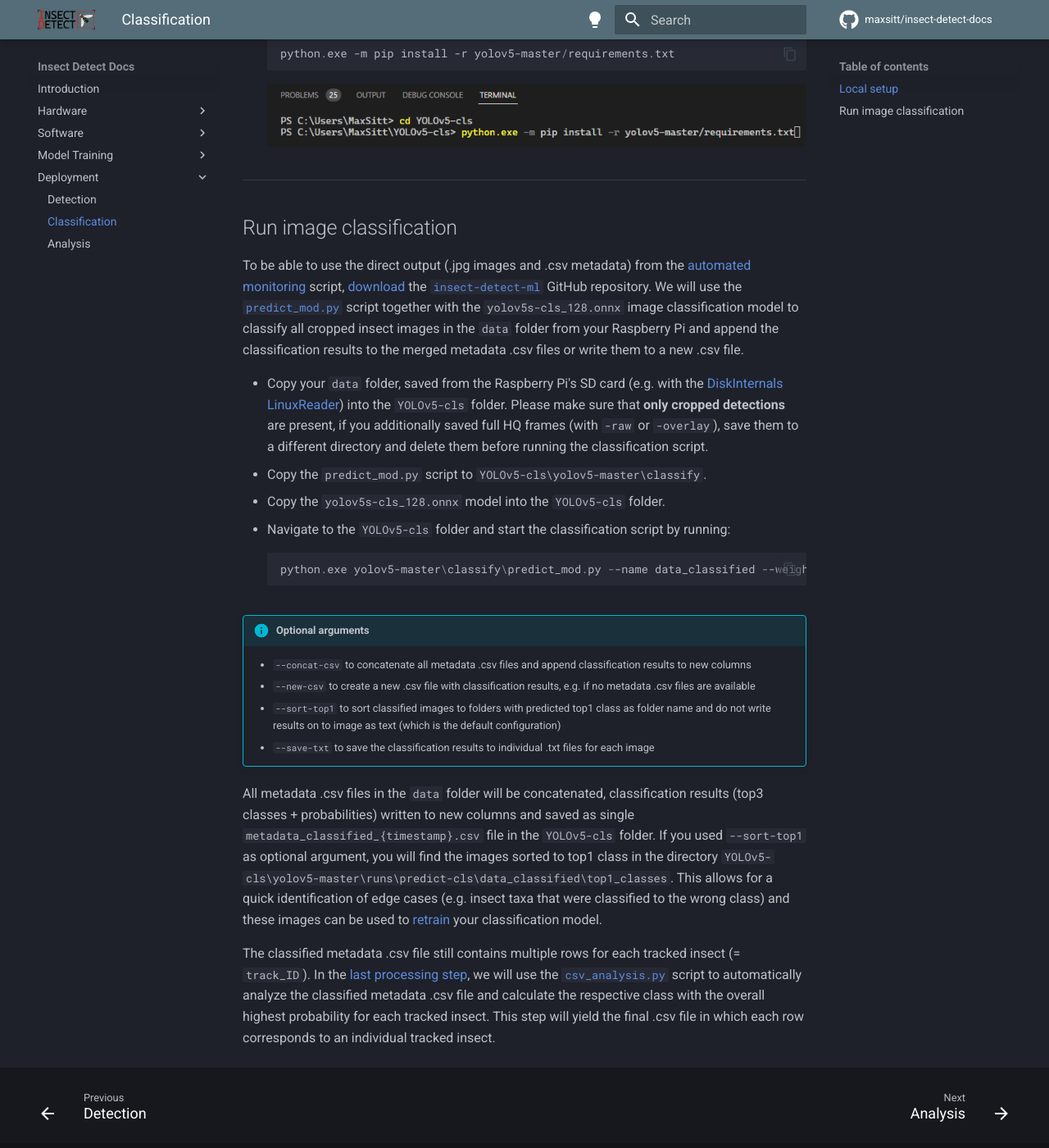
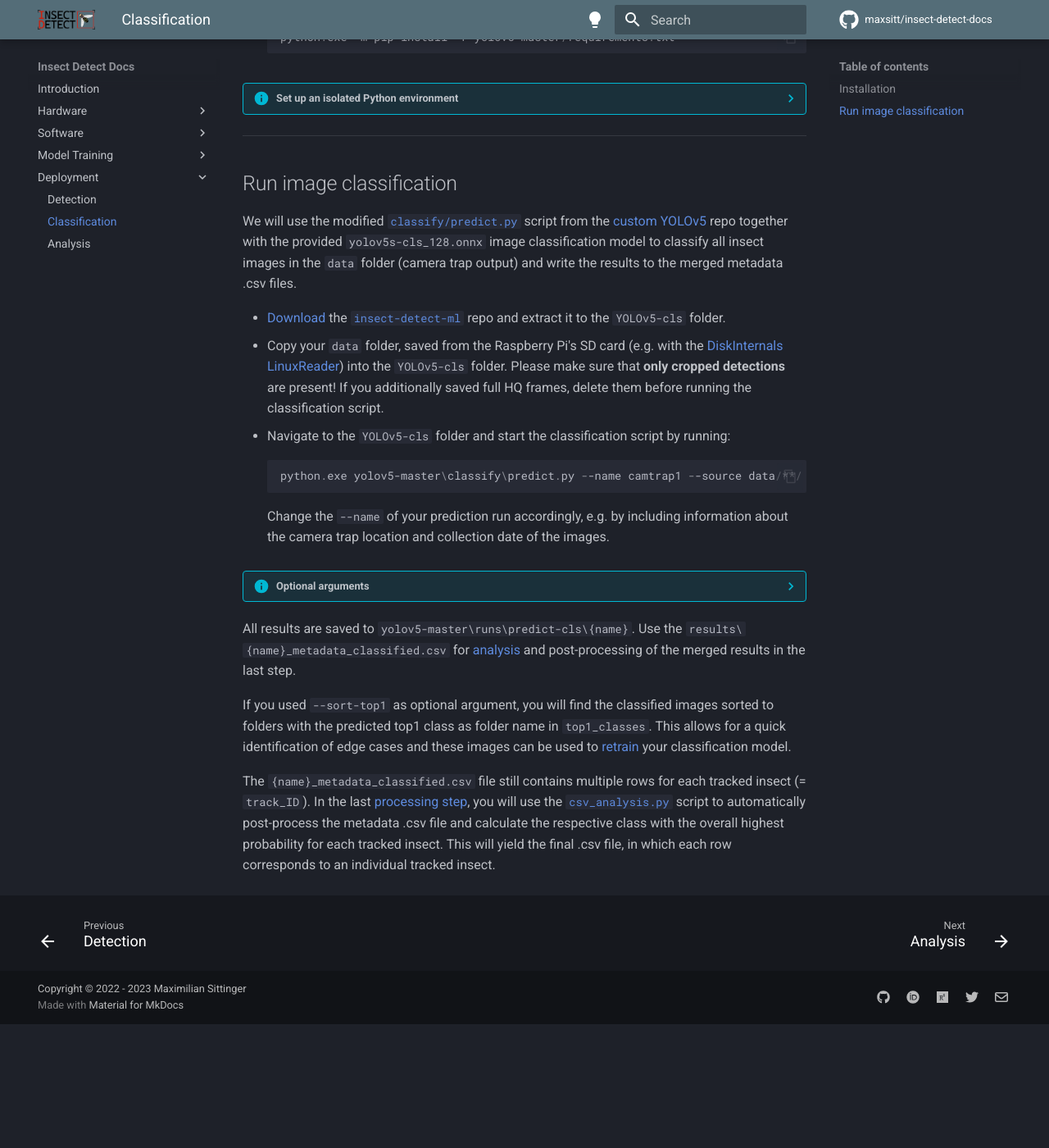
Before and after one commit to maxsitt/insect-detect-docs, an MkDocs documentation site: the page built from docs/deployment/classification.md, in a window 1280 px wide and 1400 px high, scrolled down 905 px. Shown: the whole window at 82% size. Built offline with MkDocs 1.6.1 and Material for MkDocs 9.7.7, drawn with Linux system fonts in a browser that asks for light colours; comment, search, counter and statistics services are not loaded; after the commit the page ends 2154 px from its top, so only the background shows below that; some of the changed text lies outside the part shown.

Commit message:
Update classification.md
Python installation instructions moved to Local Setup. Use custom YOLOv5 repo for classification. Add info on how to set up a virtual environment.

````diff
--- a/docs/deployment/classification.md
+++ b/docs/deployment/classification.md
@@ -3,118 +3,142 @@
 The **Insect Detect** DIY camera trap for automated insect monitoring will
 yield cropped detections of individual insects saved as .jpg files and relevant
 [metadata](detection.md#metadata-csv){target=_blank} saved to .csv for each
-recording event when using the provided script for
+recording interval when using the provided script for
 [automated monitoring](../software/programming.md#automated-monitoring-script){target=_blank}.
 
 The recommended [processing pipeline](detection.md#processing-pipeline){target=_blank}
 uses a [YOLOv5n](../index.md#detection-models){target=_blank} detection model with
-only one generic class ("insect"), as the low input resolution, which is necessary
-for the model to run fast enough to track flying insects, would result in a low
-classification accuracy in most cases. The detections are then cropped from HQ frames
-with a high enough resolution to enable good classification results in a subsequent
-step on your local PC, using a [YOLOv5s-cls](../index.md#classification-model){target=_blank}
+only one generic class ("insect"). The low input resolution enables a high inference
+speed, which is necessary to reliably track moving/flying insects. The detected and
+tracked insects are then cropped from synchronized HQ frames, which increases
+classification accuracy due to the higher resolution and less background noise.
+
+The saved insect images are classified in a subsequent step on your local PC,
+using a [YOLOv5s-cls](../index.md#classification-model){target=_blank}
 image classification model exported to
 [ONNX format](https://github.com/ultralytics/yolov5/issues/251){target=_blank}
 for faster CPU inference.
 
 ---
 
-## Local setup
+## Installation
 
-??? warning "Local OS"
-
-    All of the software and installation processes were only tested on a
-    **Windows 11** computer. For Mac and Linux users some some steps might
-    be different to what is shown in these instructions.
-
-    If you run into any problems with the software setup, please
-    [post an issue](https://github.com/maxsitt/insect-detect-ml/issues){target=_blank}
-    at the GitHub repo.
-
-To be able to run the image classification and subsequent
-[analysis](analysis.md){target=_blank} Python scripts on your computer,
-install [Python 3.11](https://www.python.org/downloads/windows/){target=_blank}
-to your PC. If you followed the steps in the
-[Software](../software/localsetup.md){target=_blank} section, you already have
-[VS Code](../software/localsetup.md#visual-studio-code){target=_blank}
-installed together with the [Python](https://bit.ly/2Zm3Ypq){target=_blank}
-extension. Activate Python in VS Code by pressing ++f1++ to open the Command Palette
-and start typing the `Python: Select Interpreter` command and select it. You can find a
-[Getting started tutorial](https://code.visualstudio.com/docs/python/python-tutorial){target=_blank}
-and more information on
-[Python in VS Code](https://code.visualstudio.com/docs/languages/python){target=_blank}
-at the official VS Code website.
-
-After VS Code and Python are installed on your system,
-[download](https://github.com/ultralytics/yolov5/archive/refs/heads/master.zip){target=_blank}
-the [YOLOv5](https://github.com/ultralytics/yolov5){target=_blank} GitHub repository.
+If you followed the steps in [Local Setup](../software/localsetup.md#python){target=_blank},
+you already have [Python](https://www.python.org/){target=_blank} installed on your computer.
 
 - Create the new folder `C:\Users\<username>\YOLOv5-cls`.
-- Extract the `yolov5-master.zip` file to the folder `C:\Users\<username>\YOLOv5-cls`.
-- Open a new Terminal (PowerShell) in VS Code, navigate to the `YOLOv5-cls` folder
-  and install the required Python packages for YOLOv5 by running:
+- [Download](https://github.com/maxsitt/yolov5/archive/refs/heads/master.zip){target=_blank}
+  the custom YOLOv5 repo and extract it to the `YOLOv5-cls` folder.
+- Open a new Terminal (PowerShell) and navigate to the `YOLOv5-cls` folder:
+
+    ``` powershell
+    cd YOLOv5-cls
+    ```
+
+- Update the [`pip`](https://pypi.org/project/pip/){target=_blank} package:
+
+    ``` powershell
+    python.exe -m pip install --upgrade pip
+    ```
+
+- Install the required packages by running:
 
     ``` powershell
     python.exe -m pip install -r yolov5-master/requirements.txt
     ```
 
-    ![YOLOv5 install requirements](assets/images/yolov5_requirements.png){ width="700" }
+??? info "Set up an isolated Python environment"
+
+    You can [create a virtual environment](https://virtualenv.pypa.io/en/latest/user_guide.html){target=_blank}
+    before installing the required packages for YOLOv5 to avoid version and dependency
+    conflicts of the packages, especially if you are working on different Python projects.
+
+    - Install [`virtualenv`](https://virtualenv.pypa.io/en/latest/){target=_blank}:
+
+        ``` powershell
+        python.exe -m pip install virtualenv
+        ```
+
+    - Navigate to the `YOLOv5-cls` folder:
+
+        ``` powershell
+        cd YOLOv5-cls
+        ```
+
+    - Create a new Python environment (folder in your current directory):
+
+        ``` powershell
+        virtualenv --python python3.11.4 env_yolov5
+        ```
+
+        If you are using a different Python version, change it accordingly.
+    - Activate the environment by running:
+
+        ``` powershell
+        .\env_yolov5\Scripts\activate
+        ```
+
+    - Now all packages will be installed only in the virtual environment,
+      which you have to activate everytime you want to run a script that
+      depends on these packages.
+    - You can deactivate the virtual environment by running:
+
+        ``` powershell
+        deactivate
+        ```
 
 ---
 
 ## Run image classification
 
-To be able to use the direct output (.jpg images and .csv metadata) from the
-[automated monitoring](../software/programming.md#automated-monitoring-script){target=_blank} script,
-[download](https://github.com/maxsitt/insect-detect-ml/archive/refs/heads/main.zip){target=_blank}
-the [`insect-detect-ml`](https://github.com/maxsitt/insect-detect-ml){target=_blank} GitHub repository.
-We will use the
-[`predict_mod.py`](https://github.com/maxsitt/insect-detect-ml/blob/main/predict_mod.py){target=_blank}
-script together with the `yolov5s-cls_128.onnx` image classification model
-to classify all cropped insect images in the `data` folder from your
-Raspberry Pi and append the classification results to the merged
-metadata .csv files or write them to a new .csv file.
+We will use the modified
+[`classify/predict.py`](https://github.com/maxsitt/yolov5/blob/master/classify/predict.py){target=_blank}
+script from the [custom YOLOv5](https://github.com/maxsitt/yolov5){target=_blank}
+repo together with the provided `yolov5s-cls_128.onnx` image classification model
+to classify all insect images in the `data` folder (camera trap output) and write
+the results to the merged metadata .csv files.
 
+- [Download](https://github.com/maxsitt/insect-detect-ml/archive/refs/heads/main.zip){target=_blank}
+  the [`insect-detect-ml`](https://github.com/maxsitt/insect-detect-ml){target=_blank}
+  repo and extract it to the `YOLOv5-cls` folder.
 - Copy your `data` folder, saved from the Raspberry Pi's SD card (e.g. with the
   [DiskInternals LinuxReader](../software/localsetup.md#diskinternals-linuxreader){target=_blank})
   into the `YOLOv5-cls` folder. Please make sure that **only cropped detections**
-  are present, if you additionally saved full HQ frames (with `-raw` or
-  `-overlay`), save them to a different directory and delete them before
+  are present! If you additionally saved full HQ frames, delete them before
   running the classification script.
-- Copy the `predict_mod.py` script to `YOLOv5-cls\yolov5-master\classify`.
-- Copy the `yolov5s-cls_128.onnx` model into the `YOLOv5-cls` folder.
 - Navigate to the `YOLOv5-cls` folder and start the classification script by running:
 
     ``` powershell
-    python.exe yolov5-master\classify\predict_mod.py --name data_classified --weights yolov5s-cls_128.onnx --source data/**/ --img 128 --concat-csv --sort-top1
+    python.exe yolov5-master\classify\predict.py --name camtrap1 --source data/**/ --weights insect-detect-ml/yolov5s-cls_128.onnx --img 128 --sort-top1 --concat-csv
     ```
 
-!!! info "Optional arguments"
+    Change the `--name` of your prediction run accordingly, e.g. by including
+    information about the camera trap location and collection date of the images.
 
+??? info "Optional arguments"
+
+    - `--sort-top1` to sort classified images to folders with predicted top1
+      class as folder name and do not write results on to image as text (which
+      is the default configuration)
     - `--concat-csv` to concatenate all metadata .csv files and
       append classification results to new columns
     - `--new-csv` to create a new .csv file with classification results,
       e.g. if no metadata .csv files are available
-    - `--sort-top1` to sort classified images to folders with predicted top1
-      class as folder name and do not write results on to image as text (which
-      is the default configuration)
     - `--save-txt` to save the classification results to individual .txt files
       for each image
 
-All metadata .csv files in the `data` folder will be concatenated,
-classification results (top3 classes + probabilities) written to new columns
-and saved as single `metadata_classified_{timestamp}.csv` file in the
-`YOLOv5-cls` folder. If you used `--sort-top1` as optional argument, you will
-find the images sorted to top1 class in the directory
-`YOLOv5-cls\yolov5-master\runs\predict-cls\data_classified\top1_classes`. This
-allows for a quick identification of edge cases (e.g. insect taxa that were
-classified to the wrong class) and these images can be used to
+All results are saved to `yolov5-master\runs\predict-cls\{name}`. Use the
+`results\{name}_metadata_classified.csv` for [analysis](analysis.md){target=_blank}
+and post-processing of the merged results in the last step.
+
+If you used `--sort-top1` as optional argument, you will find the classified images
+sorted to folders with the predicted top1 class as folder name in `top1_classes`.
+This allows for a quick identification of edge cases and these images can be used to
 [retrain](../modeltraining/train_classification.md){target=_blank} your classification model.
 
-The classified metadata .csv file still contains multiple rows for each tracked insect
-(= `track_ID`). In the [last processing step](analysis.md){target=_blank}, we will use the
+The `{name}_metadata_classified.csv` file still contains multiple rows for each tracked insect
+(= `track_ID`). In the last [processing step](analysis.md){target=_blank}, you will use the
 [`csv_analysis.py`](https://github.com/maxsitt/insect-detect-ml/blob/main/csv_analysis.py){target=_blank}
-script to automatically analyze the classified metadata .csv file and calculate
-the respective class with the overall highest probability for each tracked insect.
-This step will yield the final .csv file in which each row corresponds to an
-individual tracked insect.
+script to automatically post-process the metadata .csv file and calculate the respective class
+with the overall highest probability for each tracked insect. This will yield the final
+.csv file, in which each row corresponds to an individual tracked insect.
````
Also changed, not shown: docs/deployment/assets/images/yolov5_requirements.png (deleted).
